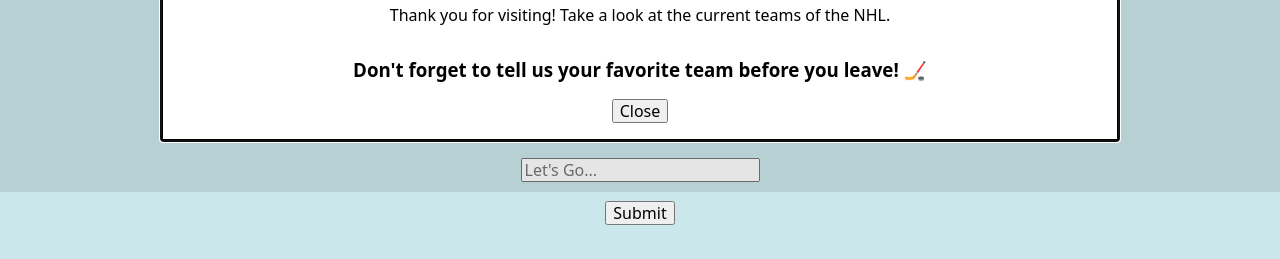
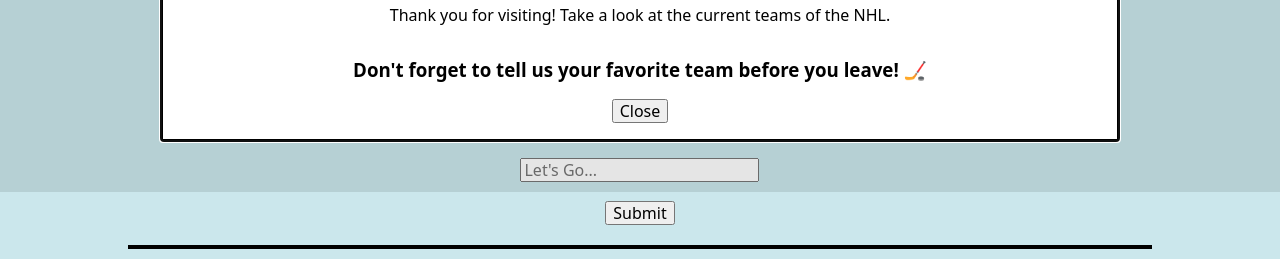
Before and after one commit to oldingb21/flatiron-frontend-phase-1-project, a website: page index.html in a window 1280 px wide. Shown: the part 608-867 px from the top of the page. Drawn offline with nearby package versions, Linux system fonts and the light colour scheme.

Commit message:
styled the comments after they are submitted

```diff
--- a/index.css
+++ b/index.css
@@ -75,16 +75,29 @@
 
 .comment-element {
     background-color: #cbe7ec;
-    border: 5px solid #000;
+    border-bottom: 2px solid #000 ;
     display: flex;
     flex-direction: column;
     justify-content: center;
     align-items: center;
-    max-width: 50%;
+    min-width: 80%;
+}
+
+main {
+    display: flex;
+    flex-direction: column;
+    justify-content: center;
+    align-items: center;
 }
 
 #comment-section {
-
+    display: flex;
+    flex-direction: column;
+    justify-content: center;
+    align-items: center;
+    border: 2px solid #000;
+    min-width: 80%;
+    margin-bottom: 10px;
 }
 
 @media screen and (min-width: 500px) {
--- a/index.html
+++ b/index.html
@@ -59,13 +59,13 @@
             </header>
             <form id="comment_form">
                 <label for="user_name">Your Name:</label><br>
-                <input type="text" id="user_name" name="user_name" placeholder="Your Name Here"><br>
+                <input type="text" id="user_name" name="user_name" placeholder="Your Name Here" required><br>
                 <label for="fav_team_select">Your Favorite Team:</label>
-                <select name="fav_team_select" id="fav_team_select" aria-placeholder="Select Team">
+                <select name="fav_team_select" id="fav_team_select" aria-placeholder="Select Team" required>
                     <option value="">--Select Team--</option>
                 </select><br>
                 <label for="new_comment">Cheer For Your Favorite Team Here:</label><br>
-                <input type="text" id="new_comment" name="new_comment" placeholder="Let's Go..."><br>
+                <input type="text" id="new_comment" name="new_comment" placeholder="Let's Go..." required><br>
                 <input type="submit">
             </form>
         </section>
```
